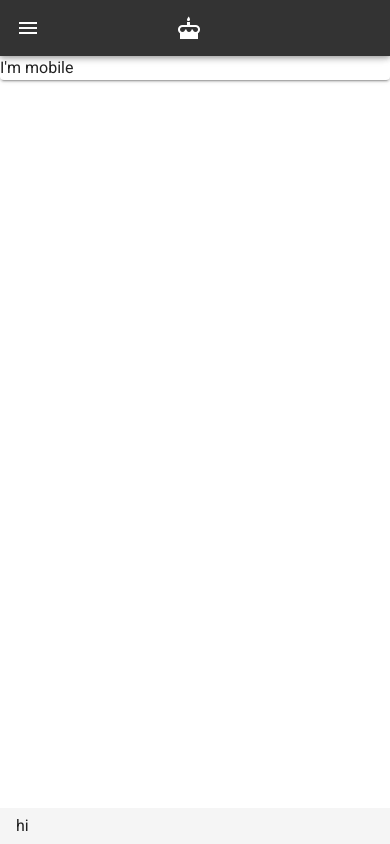
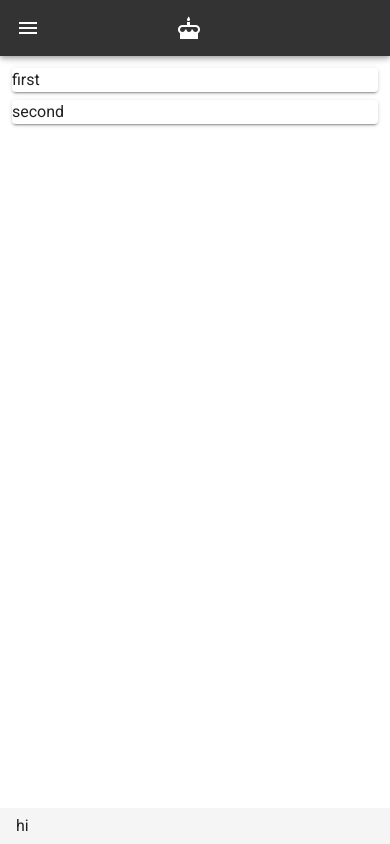
Before and after one commit to itsnowkim/HappyBirthday, a Vue app: page /gift in a window 390 px wide. Built offline with nearby package versions, Linux system fonts and the light colour scheme.

Commit message:
모바일버전 대응.1

```diff
--- a/src/views/Gift.vue
+++ b/src/views/Gift.vue
@@ -1,13 +1,18 @@
 <!-- Vue Component -->
-
 <template>
   <div>
-      <v-card v-if="height == 0">
-          I'm mobile
-      </v-card>
-      <v-card v-else>
-          I'm desktop
-      </v-card>
+    <v-sheet>
+      <v-container fluid grid-list-md>
+        <v-layout row wrap>
+          <v-flex xs12 sm6 md4 lg3 xl2>
+            <v-card>first</v-card>
+          </v-flex>
+          <v-flex xs12 sm6 md4 lg3 xl2>
+            <v-card>second</v-card>
+          </v-flex>
+        </v-layout>
+      </v-container>
+    </v-sheet>
   </div>
 </template>
 
--- a/src/views/Photo.vue
+++ b/src/views/Photo.vue
@@ -1,15 +1,15 @@
 <template>
   <v-container>
     <!--1번째 블럭-->
-    <v-layout>
-      <v-flex align="center" justify="center" class="text-center">
-          <v-card xs6 sm6 md4 lg2>
+    <v-sheet>
+      <v-row align="center" justify="center" class="text-center mt-10">
+          <v-col xs6 sm6 md4 lg2>
             <v-sheet color="white" class="mt-12">
               <h1 class="display-2 font-weight-bold mb-3">광장동에서</h1>
               <h3 class="headline font-weight-bold mb-3">20.03.03</h3>
             </v-sheet>
-          </v-card>
-          <v-card xs6 sm6 md4 lg2>
+          </v-col>
+          <v-col xs6 sm6 md4 lg2>
           <v-carousel
             cycle
             height="400"
@@ -36,9 +36,9 @@
               </v-sheet>
             </v-carousel-item>
           </v-carousel>
-          </v-card>
-      </v-flex>
-    </v-layout>
+          </v-col>
+      </v-row>
+    </v-sheet>
   <!--1번째 블럭-->
   </v-container>
 </template>
```
